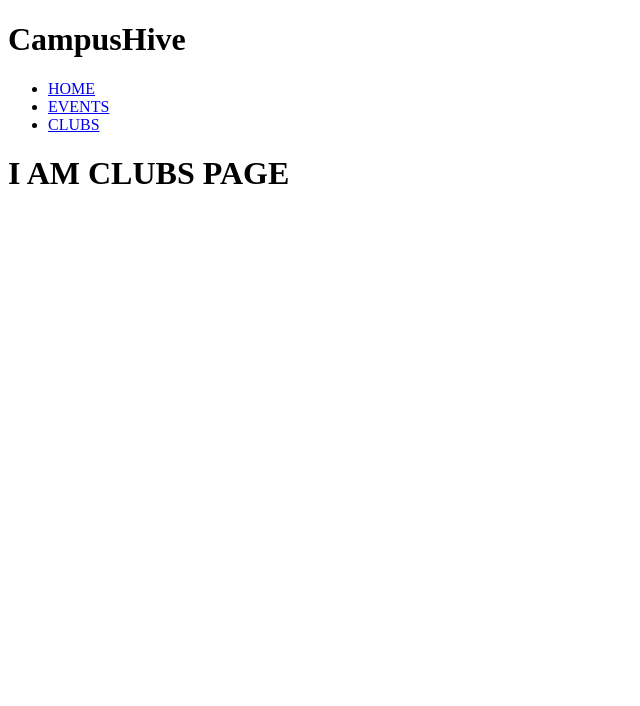
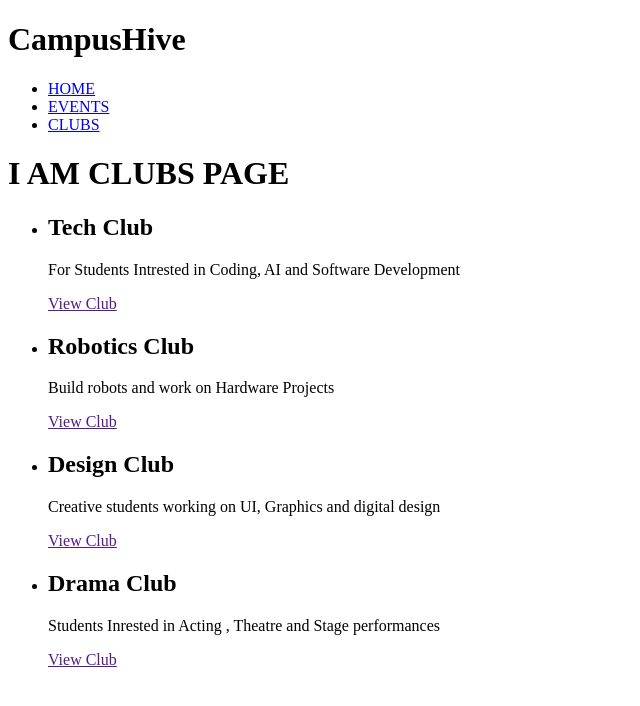
Before and after one commit to Aruvan04/CampusHive, a website: page clubs.html in a window 1280 px wide. Shown: the whole page, without its empty margins (0-640 px from the left). Drawn offline with Linux system fonts and the light colour scheme.

Commit message:
Clubs page completed

```diff
--- a/clubs.html
+++ b/clubs.html
@@ -17,4 +17,28 @@
       <h1>I AM CLUBS PAGE</h1>
 
 </body>
+<section>
+  <ul>
+    <li>
+      <h2>Tech Club</h2>
+      <p>For Students Intrested in Coding, AI and Software Development</p>
+      <a href="">View Club</a>
+    </li>
+    <li>
+      <h2>Robotics Club</h2>
+      <p>Build robots and work on Hardware Projects</p>
+      <a href="">View Club</a>
+    </li>
+    <li>
+      <h2>Design Club</h2>
+      <p>Creative students working on UI, Graphics and digital design</p>
+      <a href="">View Club</a>
+    </li>
+    <li>
+      <h2>Drama Club</h2>
+      <p>Students Inrested in Acting , Theatre and Stage performances</p>
+      <a href="">View Club</a>
+    </li>
+  </ul>
+</section>
 </html>
```
